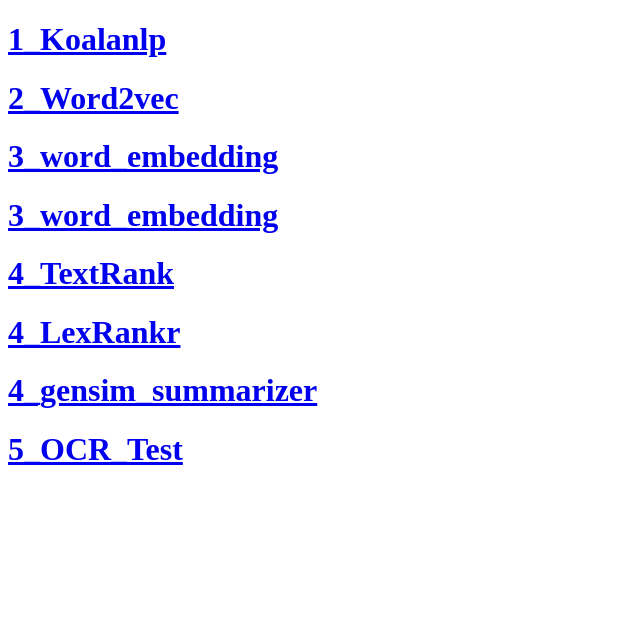
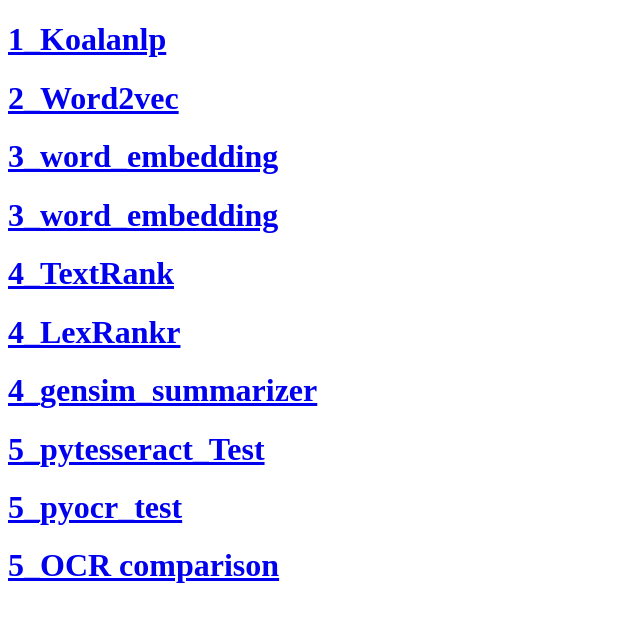
Before and after one commit to JeongMin-D/NLP_LInk, a plain HTML site: page index.html in a window 1280 px wide. Shown: the whole page, without its empty margins (0-640 px from the left). Drawn offline with Linux system fonts and the light colour scheme.

Commit message:
Update index.html

```diff
--- a/index.html
+++ b/index.html
@@ -12,6 +12,8 @@
     <h1> <a href="[summarize]TextRank.html"> 4_TextRank </h1>
     <h1> <a href="[summarize]LexRankr.html"> 4_LexRankr </h1>
     <h1> <a href="[summarize]gensim_summarizer.html"> 4_gensim_summarizer </h1>
-    <h1> <a href="OCR_Test.html"> 5_OCR_Test </h1>
+    <h1> <a href="pytesseract_Test.html"> 5_pytesseract_Test </h1>
+    <h1> <a href="pyocr_test.html"> 5_pyocr_test </h1>
+    <h1> <a href="OCR comparison.html"> 5_OCR comparison </h1>
   </body>
 </html>
```
